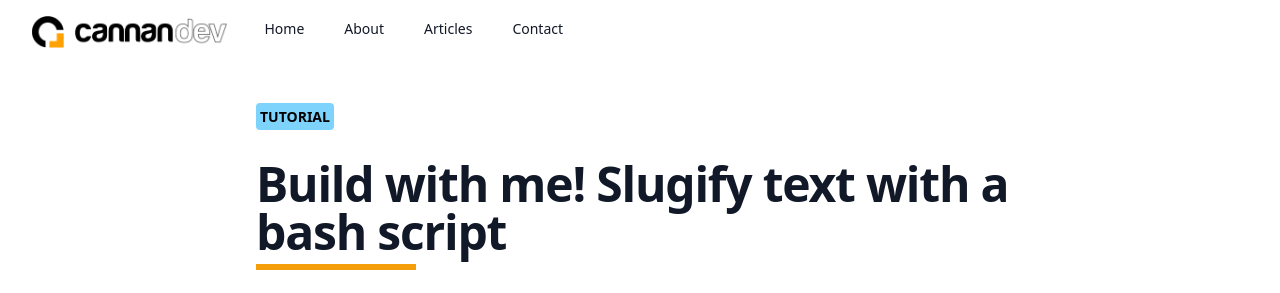
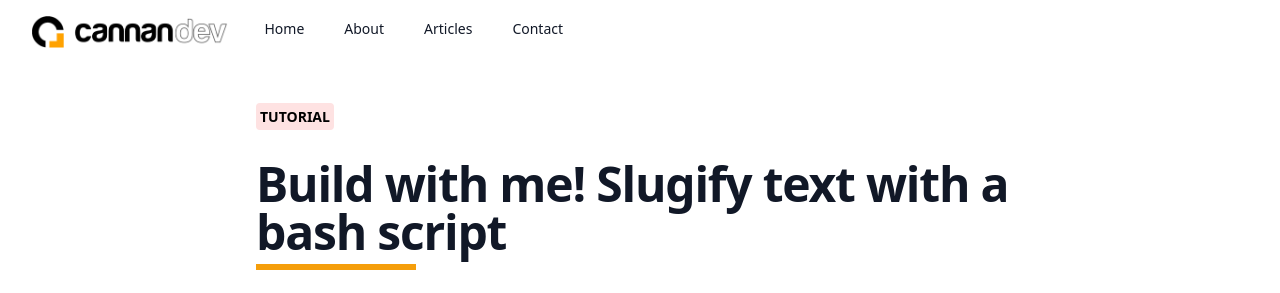
Before and after one commit to cannandev/plain-ole-jekyll-blog, a Jekyll site: the page built from _posts/2022-06-28-build-a-slugify-app-in-bash.md, in a window 1280 px wide. Shown: the top 293 px of the page. Built offline with Jekyll 4.4.1, drawn with Linux system fonts in a browser that asks for light colours.

Commit message:
Turn post labels into component. Add to latest articles and posts listing templates.

```diff
--- a/_includes/components/latest-articles.html
+++ b/_includes/components/latest-articles.html
@@ -7,9 +7,9 @@
       {%- if posts.size > 0 -%}
       {%- for post in posts limit:3 -%}
       <div
-        class="flex flex-wrap flex-col items-start bg-white rounded p-4 mt-6 transform hover:-rotate-6 hover:drop-shadow-lg">
-        <span class="rounded text-sm p-1 bg-indigo-100 text-black uppercase">{{ post.category }}</span>
-        <h3 class="font-bold text-xl border-b-4 border-b-amber-500">{{ post.title | escape }}</h3>
+        class="flex flex-wrap flex-col items-start bg-white rounded p-4 mt-6 transform hover:-rotate-2 hover:drop-shadow-lg">
+        {% include components/post-labels.html category=post.category %}
+        <h3 class="font-bold text-xl border-b-4 border-b-amber-500 mt-4">{{ post.title | escape }}</h3>
         <p class="mt-6">{{ post.excerpt }}</p>
         <a href="{{ post.url | relative_url }}"
           class="inline-flex items-center justify-center px-5 py-3 mt-6 border border-transparent text-base font-medium rounded-md text-white bg-indigo-600 hover:bg-indigo-700">{{ site.data.labels.buttons.read }}</a>
--- a/_includes/components/post-header.html
+++ b/_includes/components/post-header.html
@@ -1,18 +1,5 @@
 <header class="max-w-3xl mx-auto">
-  {% if page.category %}
-  {% capture label_color %}
-  {% case page.category %}
-  {% when "tutorial" %}
-  bg-sky-300
-  {% when "review" %}
-  bg-red-100
-  {% else %}
-  bg-indigo-100
-  {% endcase %}
-  {% endcapture %}
-
-  <strong class="rounded text-sm p-1 text-black uppercase {{ label_color }}">{{ page.category }}</strong>
-  {% endif %}
+  {% include components/post-labels.html category=page.category %}
   <h1 class="text-4xl lg:text-5xl tracking-tight font-extrabold text-gray-900 md:text-6xl mt-8"
     itemprop="name headline">
     {{ page.title | escape }}
--- /dev/null
+++ b/_includes/components/post-labels.html
@@ -0,0 +1,13 @@
+{%- if include.category -%}
+  {%- capture label_color -%}
+    {%- case include.category -%}
+    {%- when "tutorial" -%}
+    bg-red-100
+    {%- when "review" -%}
+    bg-sky-200
+    {%- else -%}
+    bg-indigo-100
+    {%- endcase -%}
+  {%- endcapture -%}
+  <strong class="rounded text-sm p-1 text-black uppercase {{ label_color }}">{{ include.category }}</strong>
+{%- endif -%}
--- a/dist/styles.css
+++ b/dist/styles.css
@@ -841,10 +841,6 @@
   border-bottom-width: 4px;
 }
 
-.border-b {
-  border-bottom-width: 1px;
-}
-
 .border-transparent {
   border-color: transparent;
 }
@@ -899,9 +895,9 @@
   background-color: rgb(245 158 11 / var(--tw-bg-opacity));
 }
 
-.bg-sky-300 {
+.bg-red-100 {
   --tw-bg-opacity: 1;
-  background-color: rgb(125 211 252 / var(--tw-bg-opacity));
+  background-color: rgb(254 226 226 / var(--tw-bg-opacity));
 }
 
 .bg-sky-200 {
@@ -1037,11 +1033,6 @@
   line-height: 1.75rem;
 }
 
-.text-3xl {
-  font-size: 1.875rem;
-  line-height: 2.25rem;
-}
-
 .font-medium {
   font-weight: 500;
 }
@@ -1123,24 +1114,14 @@
   color: rgb(0 0 0 / var(--tw-text-opacity));
 }
 
-.text-indigo-700 {
-  --tw-text-opacity: 1;
-  color: rgb(67 56 202 / var(--tw-text-opacity));
-}
-
-.text-blue-500 {
-  --tw-text-opacity: 1;
-  color: rgb(59 130 246 / var(--tw-text-opacity));
-}
-
 .text-gray-600 {
   --tw-text-opacity: 1;
   color: rgb(75 85 99 / var(--tw-text-opacity));
 }
 
-.text-sky-900 {
+.text-indigo-700 {
   --tw-text-opacity: 1;
-  color: rgb(12 74 110 / var(--tw-text-opacity));
+  color: rgb(67 56 202 / var(--tw-text-opacity));
 }
 
 .text-blue-700 {
@@ -1165,6 +1146,16 @@
 
 .hover\:-rotate-6:hover {
   --tw-rotate: -6deg;
+  transform: translate(var(--tw-translate-x), var(--tw-translate-y)) rotate(var(--tw-rotate)) skewX(var(--tw-skew-x)) skewY(var(--tw-skew-y)) scaleX(var(--tw-scale-x)) scaleY(var(--tw-scale-y));
+}
+
+.hover\:-rotate-2:hover {
+  --tw-rotate: -2deg;
+  transform: translate(var(--tw-translate-x), var(--tw-translate-y)) rotate(var(--tw-rotate)) skewX(var(--tw-skew-x)) skewY(var(--tw-skew-y)) scaleX(var(--tw-scale-x)) scaleY(var(--tw-scale-y));
+}
+
+.hover\:-rotate-1:hover {
+  --tw-rotate: -1deg;
   transform: translate(var(--tw-translate-x), var(--tw-translate-y)) rotate(var(--tw-rotate)) skewX(var(--tw-skew-x)) skewY(var(--tw-skew-y)) scaleX(var(--tw-scale-x)) scaleY(var(--tw-scale-y));
 }
 
@@ -1193,11 +1184,6 @@
   color: rgb(67 56 202 / var(--tw-text-opacity));
 }
 
-.hover\:text-blue-700:hover {
-  --tw-text-opacity: 1;
-  color: rgb(29 78 216 / var(--tw-text-opacity));
-}
-
 .hover\:text-blue-900:hover {
   --tw-text-opacity: 1;
   color: rgb(30 58 138 / var(--tw-text-opacity));
@@ -1220,10 +1206,6 @@
 .focus\:outline-none:focus {
   outline: 2px solid transparent;
   outline-offset: 2px;
-}
-
-.focus\:outline-blue-500:focus {
-  outline-color: #3b82f6;
 }
 
 .focus\:ring-2:focus {
```
Also changed, not shown: posts.html (+4 -4 lines), 1 other file.
